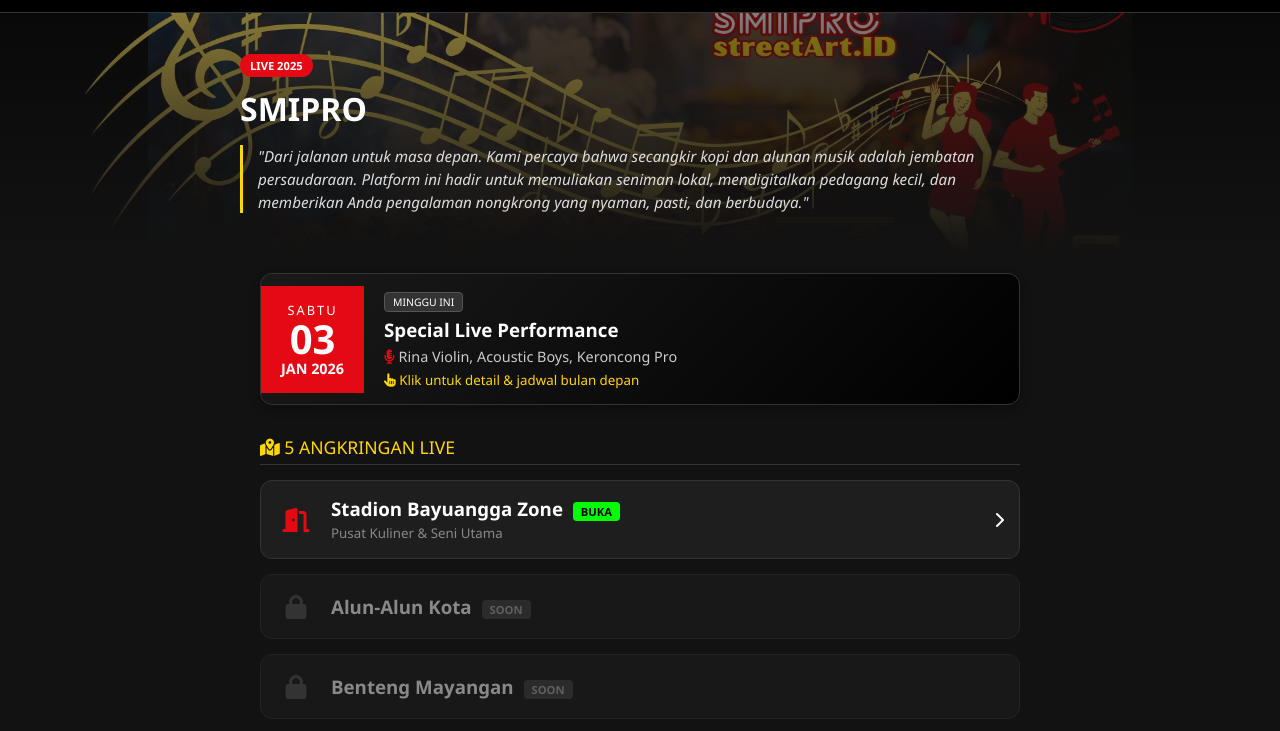
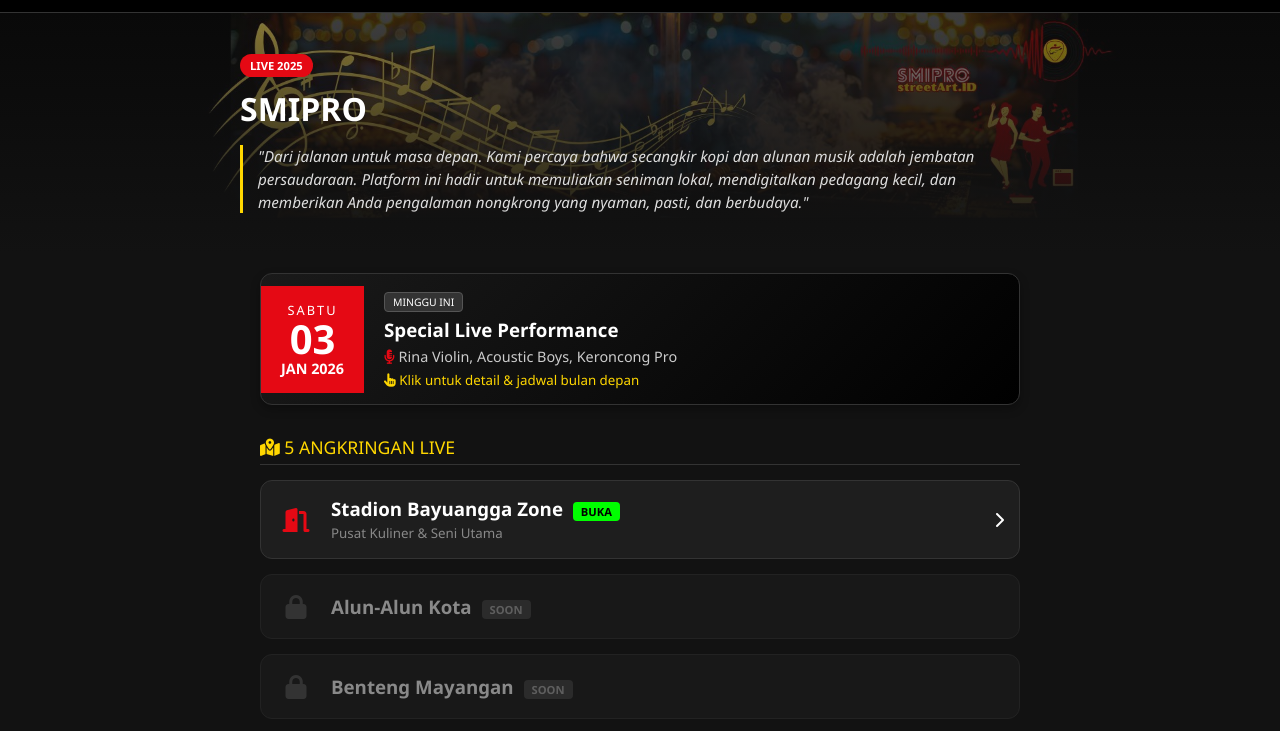
Before and after one commit to sekolakonangindonesia-prog/smipro-streetart, a plain HTML site: page index.html in a window 1280 px wide. Shown: the part 68-799 px from the top of the page. Drawn offline with Linux system fonts and the light colour scheme.

Commit message:
Update style.css

```diff
--- a/style.css
+++ b/style.css
@@ -18,7 +18,7 @@ body { margin: 0; font-family: 'Segoe UI', sans-serif; background: var(--bg-dark
 .menu a { color: white; text-decoration: none; margin-left: 15px; font-size: 0.9rem; }
 
 /* HERO & NARASI */
-.hero { padding: 40px 20px; background: url('https://raw.githubusercontent.com/sekolakonangindonesia-prog/smipro-streetart/refs/heads/main/StreetArd_bener.jpg') center/cover; position: relative; }
+.hero { padding: 40px 20px; background: url('https://raw.githubusercontent.com/sekolakonangindonesia-prog/smipro-streetart/refs/heads/main/StreetArd_bener2.jpg') center/cover; position: relative; }
 .hero::after { content: ''; position: absolute; inset: 0; background: linear-gradient(to bottom, rgba(18,18,18,0.5), var(--bg-dark)); }
 .hero-content { position: relative; z-index: 2; max-width: 800px; margin: 0 auto; }
 .brand-badge { background: var(--primary); padding: 4px 10px; border-radius: 15px; font-size: 0.7rem; font-weight: bold; display: inline-block; }
```
